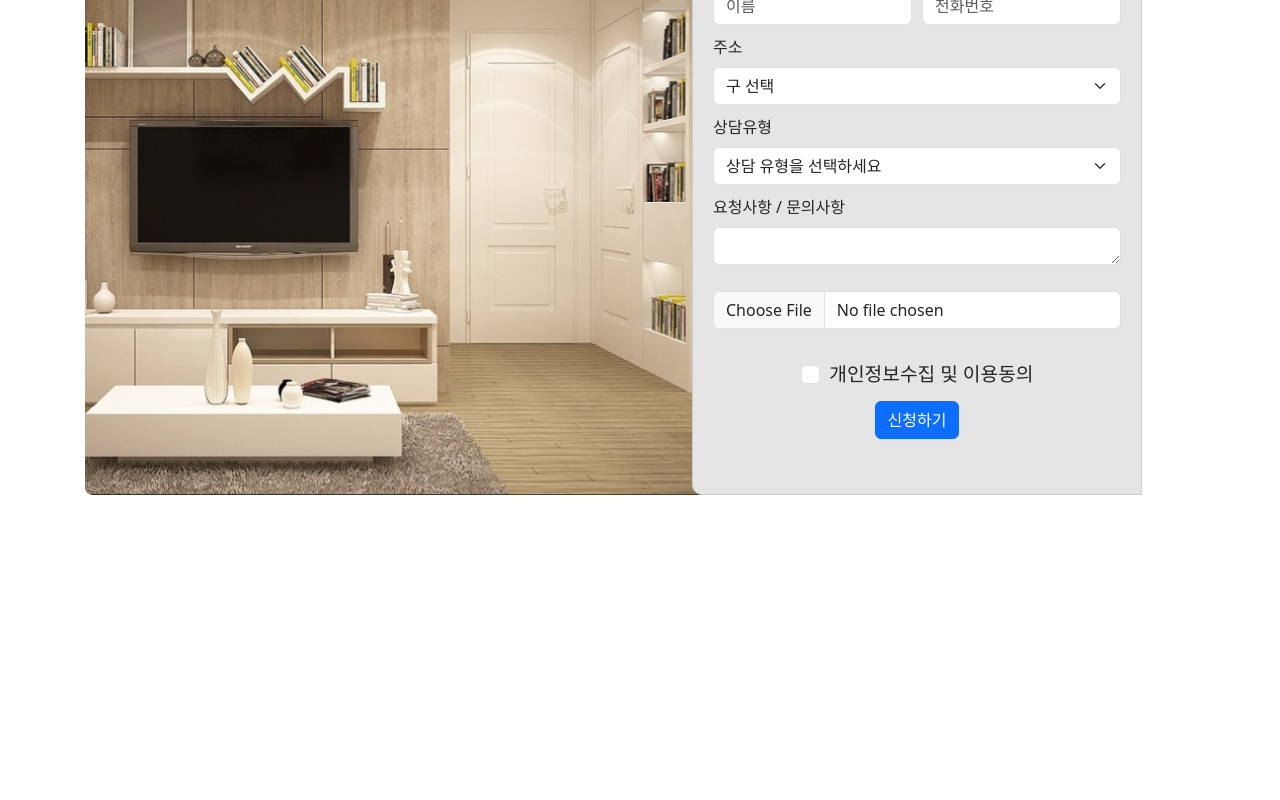
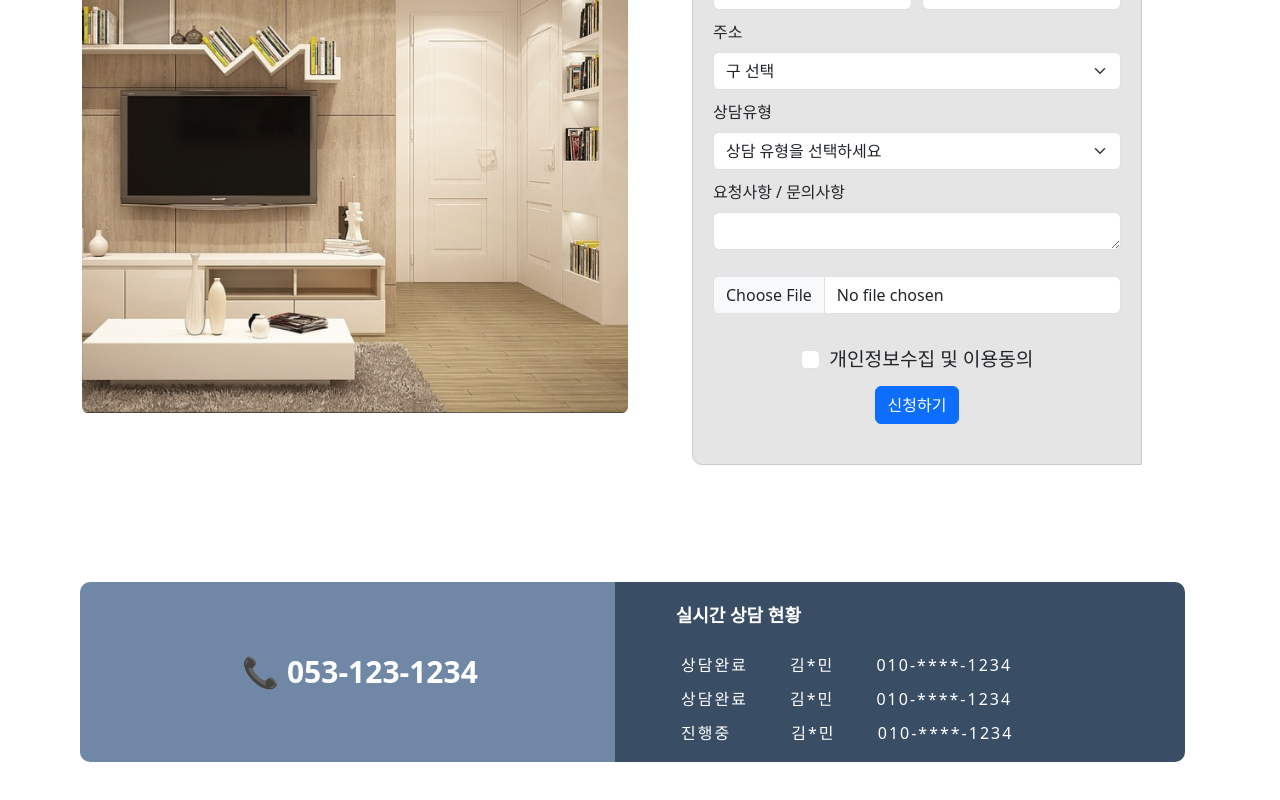
Before and after one commit to gusrl45612/project1, a React (Create React App) app: page / in a window 1280 px wide. Shown: the part 268-1068 px from the top of the page. Before the commit the page ends 800 px from the top, so only its background shows below. Built offline with nearby package versions, Linux system fonts and the light colour scheme.

Commit message:
modified:   src/App.tsx

```diff
--- a/src/App.tsx
+++ b/src/App.tsx
@@ -46,15 +46,17 @@ const CenteredNavbar = () => {
               src={MaskGroupSvg} // 이미지 경로 변수 사용
               alt="사진 설명" // 사진 대체 텍스트
               style={{
-                width: '640px',
-                height: '590px',
+                width: '100%',
+                maxWidth: '640px',
+                height: 'auto',
               }} // 사진 스타일 적용
             />
           </Col>
           <Col md={6}>
             <div style={{
-              width: '450px',
-              height: '590px',
+              width: '100%',
+              maxWidth: '450px',
+              height: 'auto',
               backgroundColor: '#E5E5E5',
               display: 'flex',
               flexDirection: 'column',
@@ -66,13 +68,12 @@ const CenteredNavbar = () => {
               borderTopLeftRadius: '10px', // 왼쪽 위 둥근 모서리 설정
               borderBottomLeftRadius: '10px', // 왼쪽 아래 둥근 모서리 설정
             }}>
-
-              <div style={{  textAlign: 'left' }}>
+              <div style={{ textAlign: 'left' }}>
                 온라인상담
               </div>
               <hr style={{ width: '110%', margin: '10px 0', borderTop: '2px solid #000' }} /> {/* 검은색 선 추가 */}
               <Form style={{ zIndex: '1', display: 'flex', flexDirection: 'column', gap: '10px', marginBottom: '20px' }}>
-                <div  style={{ display: 'flex', gap: '10px' }}>
+                <div style={{ display: 'flex', gap: '10px' }}>
                   <Form.Control type="text" placeholder="이름" />
                   <Form.Control type="tel" placeholder="전화번호" />
                 </div>
@@ -121,6 +122,59 @@ const CenteredNavbar = () => {
             </div>
           </Col>
         </Row>
+        <Row className="justify-content-center" style={{ marginTop: '117px', marginBottom: '117px' }}>
+          <Col xs={10} md={6} style={{ padding: '0', display: 'flex', justifyContent: 'center', alignItems: 'center' }}>
+            <div
+              style={{
+                width: '640px',
+                height: '180px',
+                marginLeft: '10px',
+                backgroundColor: '#7088A5',
+                borderRadius: '10px 0 0 10px',
+                color: '#FFFFFF', // 흰색 글자색 추가
+                textAlign: 'center', // 텍스트 중앙 정렬
+                fontSize: '30px', // 글자 크기 조정
+                fontWeight: 'bold', // 글자 굵기 설정
+                display: 'flex',
+                justifyContent: 'center',
+                alignItems: 'center',
+              }}
+            >
+              📞 053-123-1234
+            </div>
+          </Col>
+          <Col xs={10} md={6} style={{ padding: '0', display: 'flex', justifyContent: 'center', alignItems: 'center' }}>
+            <div
+              style={{
+                width: '640px',
+                height: '180px',
+                marginLeft: '-25px',
+                marginRight: '25px',
+                backgroundColor: '#394D65',
+                borderRadius: '0 10px 10px 0',
+                display: 'flex',
+                flexDirection: 'column',
+                justifyContent: 'space-around',
+                padding: '20px',
+                color: '#FFFFFF', // 흰색 글자색 추가
+                textAlign: 'left', // 텍스트 왼쪽 정렬
+              }}
+            >
+              <div style={{ textAlign: 'left' }}>
+                <span style={{ fontSize: '18px', fontWeight: 'bold' }}>&ensp;&ensp;&ensp;&ensp; 실시간 상담 현황</span><br/><br/>
+              </div>
+              <div style={{ marginBottom: '10px', marginLeft: '10px', letterSpacing: '2px' }}>
+                <span>&emsp;&emsp;상담완료  &emsp;&emsp;김*민&emsp;&emsp;  010-****-1234</span>
+              </div>
+              <div style={{ marginBottom: '10px', marginLeft: '10px', letterSpacing: '2px' }}>
+                <span>&emsp;&emsp;상담완료  &emsp;&emsp;김*민&emsp;&emsp;  010-****-1234</span>
+              </div>
+              <div style={{ marginBottom: '10px', marginLeft: '10px', letterSpacing: '2px' }}>
+                <span>&emsp;&emsp;진행중    &emsp;&emsp;&emsp;김*민&emsp;&emsp;  010-****-1234</span>
+              </div>
+            </div>
+          </Col>
+        </Row>
       </Container>
     </div>
   );
```
